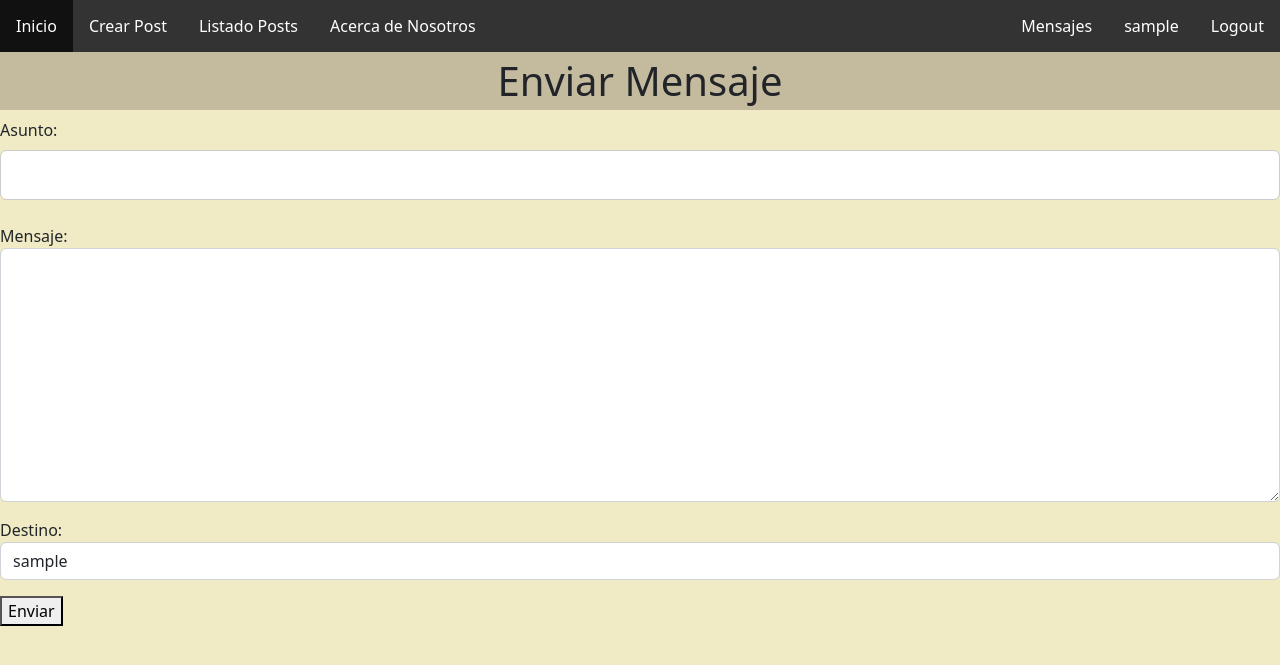
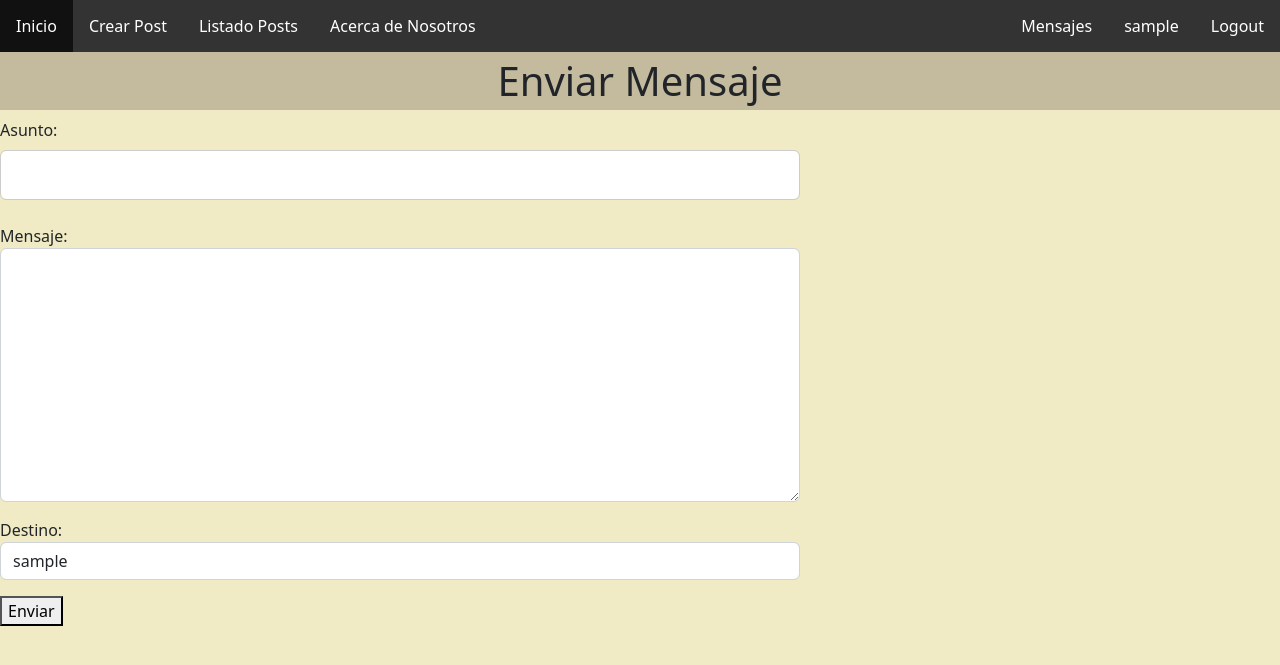
Before and after one commit to sebastianleyton/Entrega1-LarramendiLeytonRivera, a Django app: page /enviar_mensaje in a window 1280 px wide. Shown: the top 665 px of the page. Run offline with Django 4.2, Linux system fonts and the light colour scheme; the visitor is signed in with stand-in values (Sample User, id 1); data comes from the database, SQL or seed files in the repository; parts of the project's set-up code (start-up, migrations or seed data) failed here and were passed over; some libraries are stand-ins or nearby versions.

Commit message:
-Mejorado mensajeria

```diff
--- a/templates/enviar_mensaje.html
+++ b/templates/enviar_mensaje.html
@@ -13,6 +13,7 @@
 {% block body %}
 
 <div class="form-group">
+    <div style="width:800px;">
         <form action={% url 'enviar_mensaje' %} method="post" >
             {% csrf_token %}
             <table>
@@ -22,4 +23,5 @@
             <button>Enviar</button>
         </form>
     </div>
+</div>
 {% endblock %}
```
Lines whose indentation alone changed are shown as unchanged.
